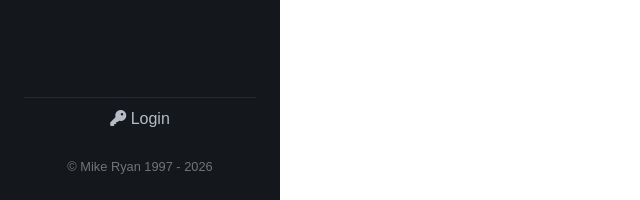
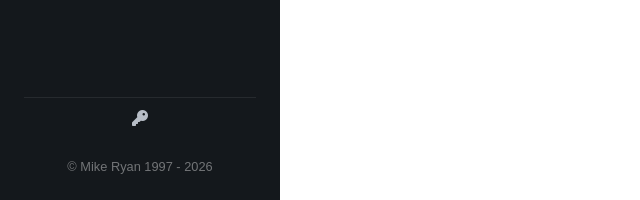
Before and after one commit to devsetgo/mrie, a Python web app: template templates/index.html in a window 1280 px wide. Shown: the part 600-800 px from the top of the page, without its empty margins (0-640 px from the left). Run offline with Jinja, Linux system fonts and the light colour scheme; the template is opened without the code that fills it, so the values that code supplies are empty; some libraries are stand-ins or nearby versions.

Commit message:
fix(ui): show the public Login link as a key icon with an accessible name
Co-Authored-By: Claude Opus 5.5 <noreply@anthropic.com>

```diff
--- a/templates/base.html
+++ b/templates/base.html
@@ -162,7 +162,7 @@
                     <button type="submit"><i class="fa-solid fa-right-from-bracket"></i> Logout</button>
                 </form>
                 {% else %}
-                <a href="/users/login"><i class="fa-solid fa-key"></i> Login</a>
+                <a href="/users/login" aria-label="Login" title="Login"><i class="fa-solid fa-key" aria-hidden="true"></i></a>
                 {% endif %}
             </div>
             <div class="copyright">
```
